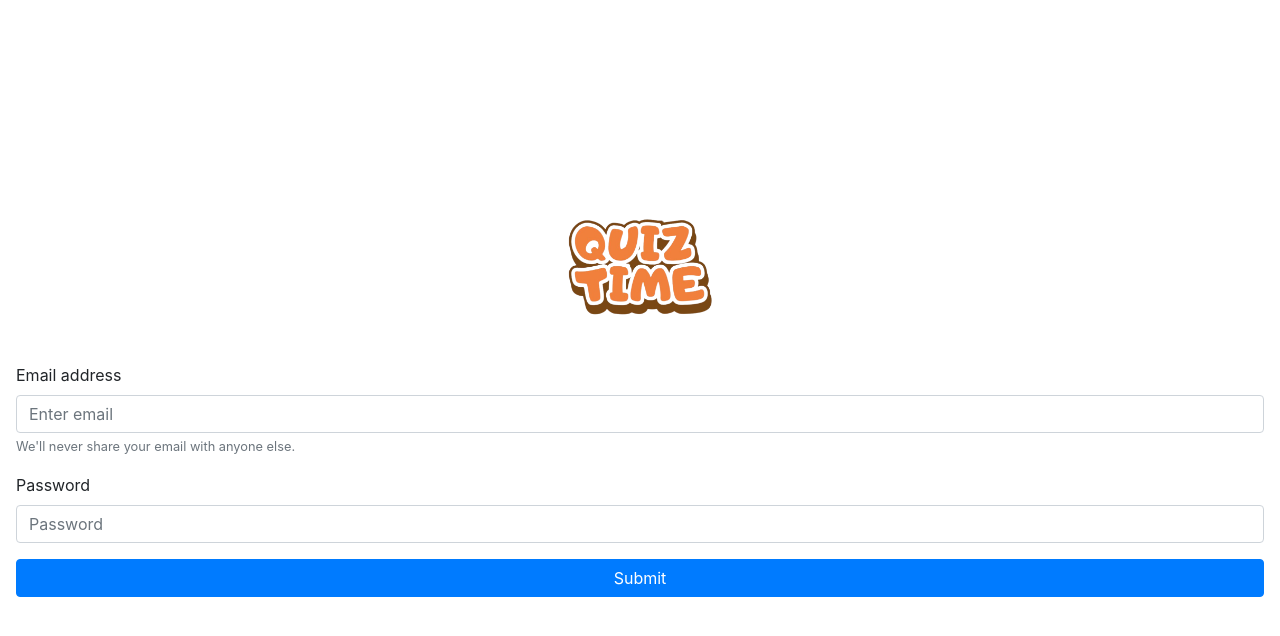
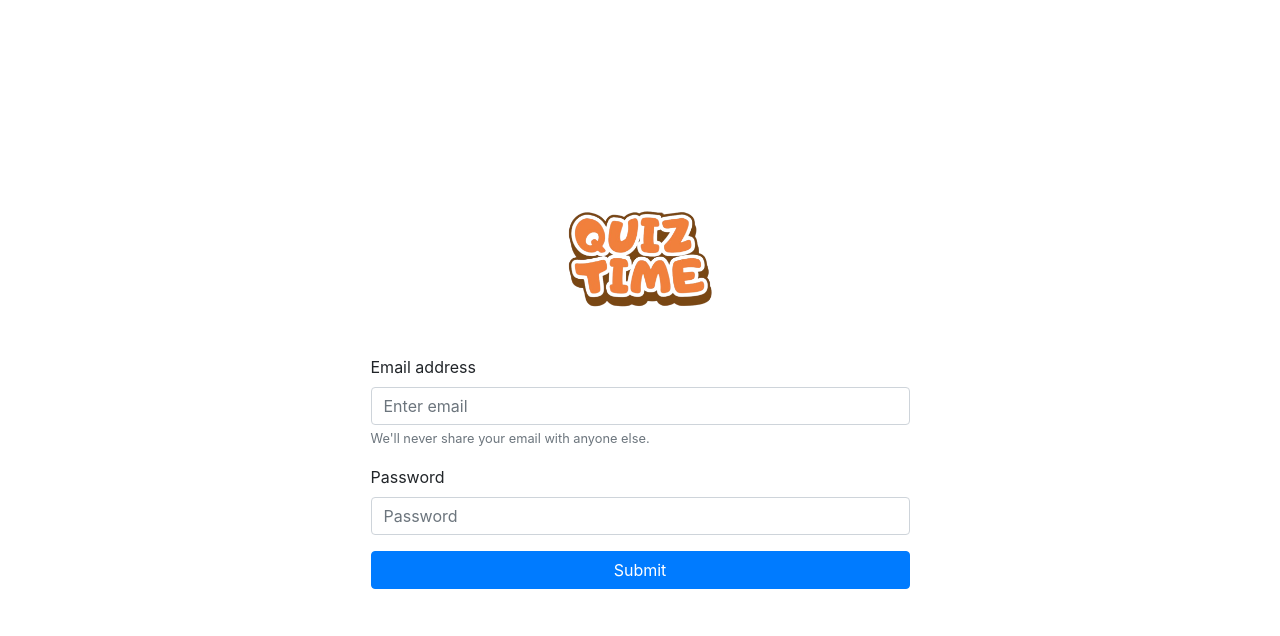
Before and after one commit to abhijain1705/quiz_master_college, a Flask app: page /auth/login in a window 1280 px wide. Shown: the top 636 px of the page. Run offline with Flask 3, Linux system fonts and the light colour scheme.

Commit message:
bootstrap work

```diff
--- a/templates/login.html
+++ b/templates/login.html
@@ -32,7 +32,9 @@
       <!-- Flash messages -->
       {% with messages = get_flashed_messages(with_categories=True) %} {% if
       messages %}
-      <div class="container w-100 w-sm-50 w-md-25">
+      <div class="container">
+        <div class="row justify-content-center">
+          <div class="col-12 col-sm-6">
             {% for category, message in messages %}
             <div
               class="alert alert-{{ category }} alert-dismissible fade show"
@@ -48,15 +50,14 @@
             </div>
             {% endfor %}
           </div>
+        </div>
+      </div>
       {% endif %} {% endwith %}
 
       <!-- login form -->
-      <form
-        method="post"
-        class="w-100 w-md-75 w-lg-50 p-3"
-        action="/auth/login"
-      >
-        <div class="form-group">
+      <form method="post" class="container p-3" action="/auth/login">
+        <div class="row">
+          <div class="form-group mx-auto col-12 col-sm-6">
             <label for="exampleInputEmail1">Email address</label>
             <input
               type="email"
@@ -70,7 +71,9 @@
               >We'll never share your email with anyone else.</small
             >
           </div>
-        <div class="form-group">
+        </div>
+        <div class="row">
+          <div class="form-group mx-auto col-12 col-sm-6">
             <label for="exampleInputPassword1">Password</label>
             <input
               type="password"
@@ -80,7 +83,12 @@
               placeholder="Password"
             />
           </div>
+        </div>
+        <div class="row">
+          <div class="form-group mx-auto col-12 col-sm-6">
             <button type="submit" class="w-100 btn btn-primary">Submit</button>
+          </div>
+        </div>
       </form>
     </section>
     <!-- Optional JavaScript -->
```
Lines whose indentation alone changed are shown as unchanged.
